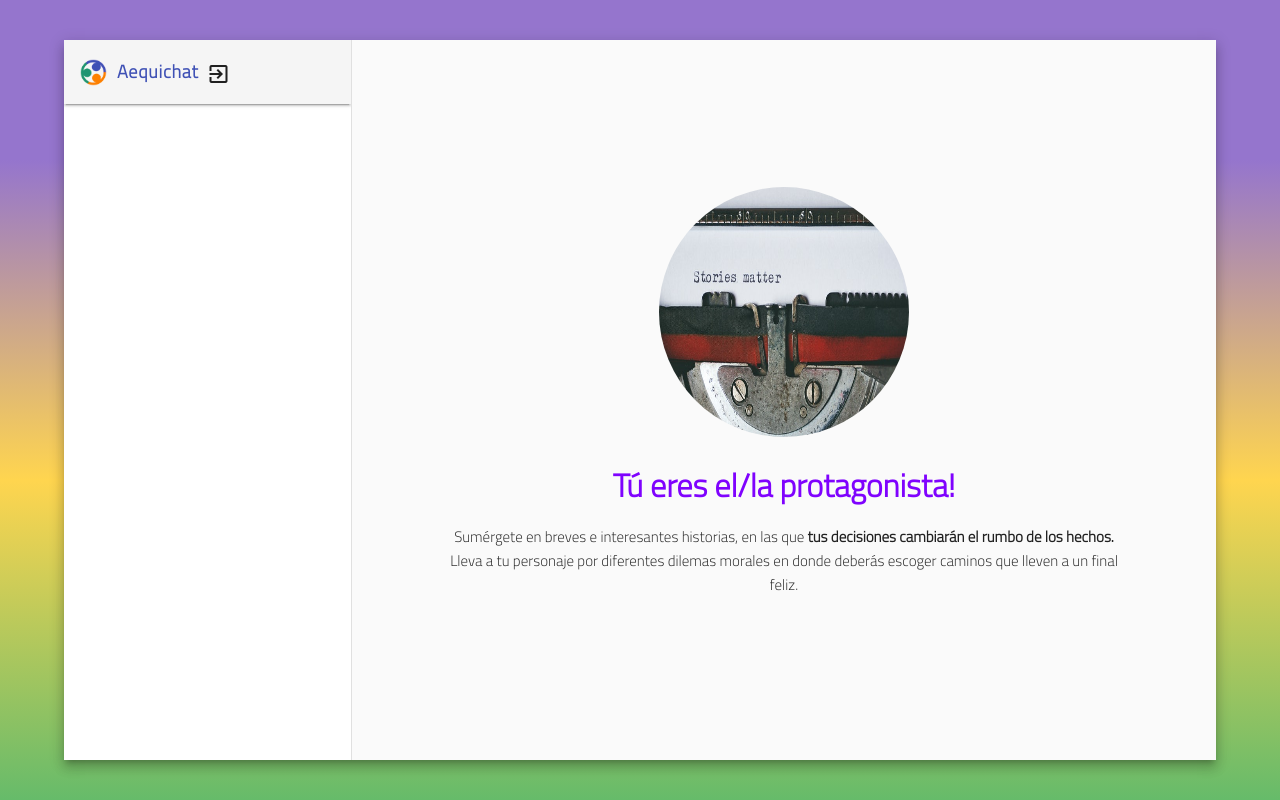
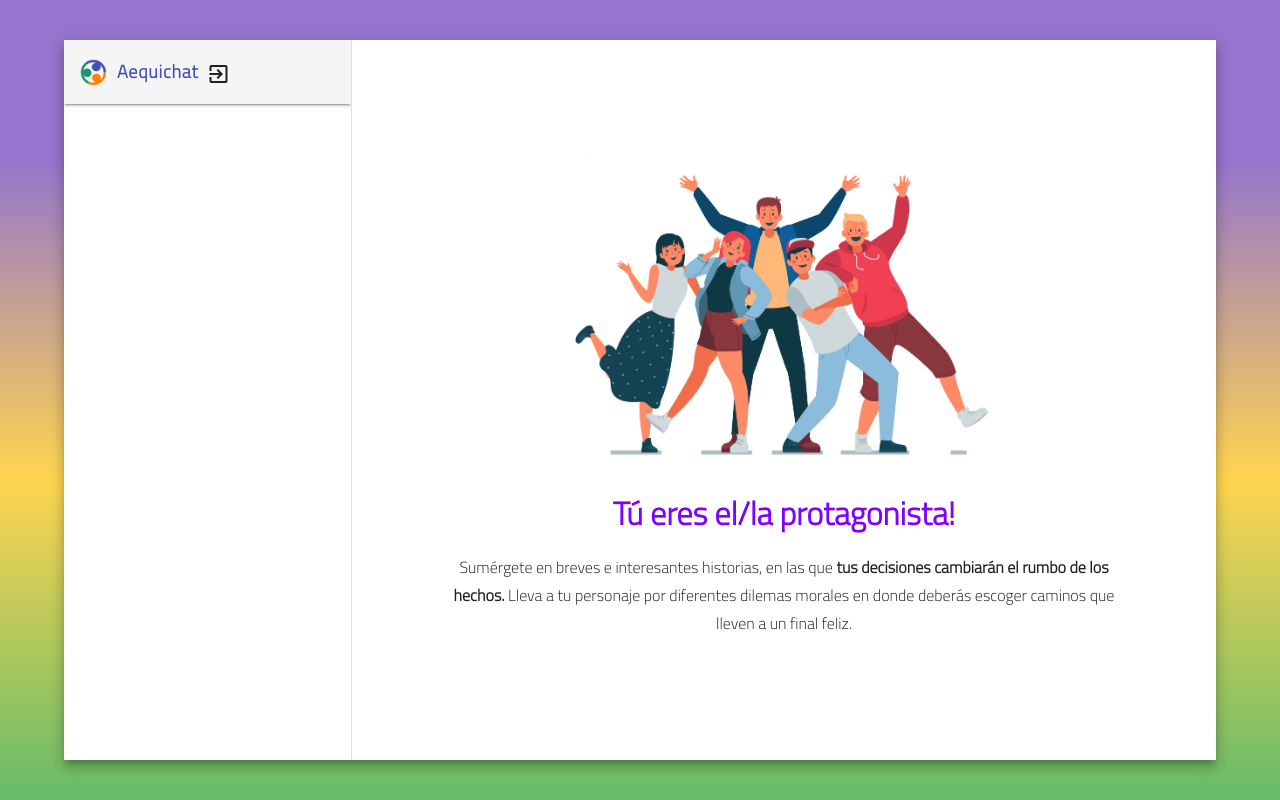
Before and after one commit to Aequichat/frontend, an Angular app in the folder frontend/: page /chats in a window 1280 px wide. Built offline with nearby package versions, Linux system fonts and the light colour scheme; no server answers; sample sign-in values are in the browser's storage.

Commit message:
introduction image

```diff
--- a/frontend/src/app/main/pages/introduction/introduction.component.html
+++ b/frontend/src/app/main/pages/introduction/introduction.component.html
@@ -3,6 +3,6 @@
   <br>
   <div class="introduction-text">
     <h1><label style="color: #7f02fe">Tú eres el/la protagonista!</label> </h1>
-    <h4>Sumérgete en breves e interesantes historias, en las que <b>tus decisiones cambiarán el rumbo de los hechos.</b> Lleva a tu personaje por diferentes dilemas morales en donde deberás escoger caminos que lleven a un final feliz.</h4>
+    <h3>Sumérgete en breves e interesantes historias, en las que <b>tus decisiones cambiarán el rumbo de los hechos.</b> Lleva a tu personaje por diferentes dilemas morales en donde deberás escoger caminos que lleven a un final feliz.</h3>
   </div>
 </div>
--- a/frontend/src/app/main/pages/introduction/introduction.component.scss
+++ b/frontend/src/app/main/pages/introduction/introduction.component.scss
@@ -5,12 +5,11 @@
   display: flex;
   justify-content: center;
   flex-direction: column;
+  background-color: white;
 }
 
 .introduction-image {
-  border-radius: 100%;
-  width: 250px;
-  height: 250px;
+  width: 50%;
 }
 
 .introduction-text {
```
Also changed, not shown: frontend/src/assets/images/introduction.jpg.
